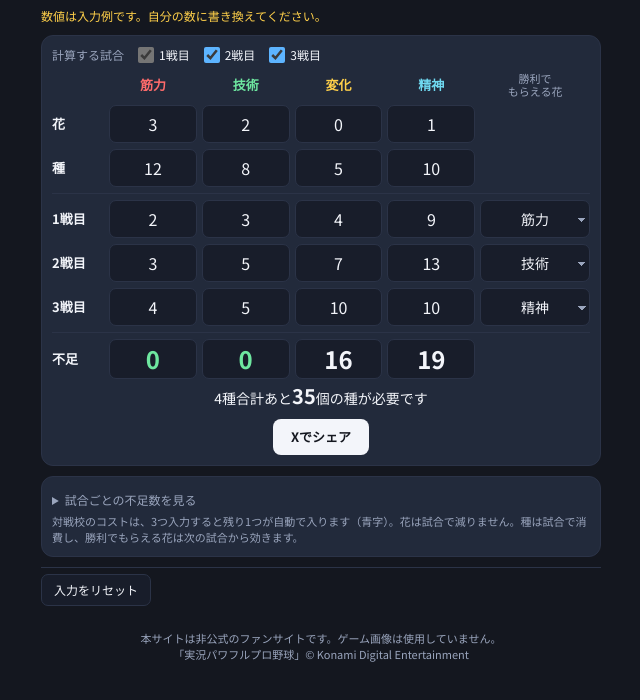
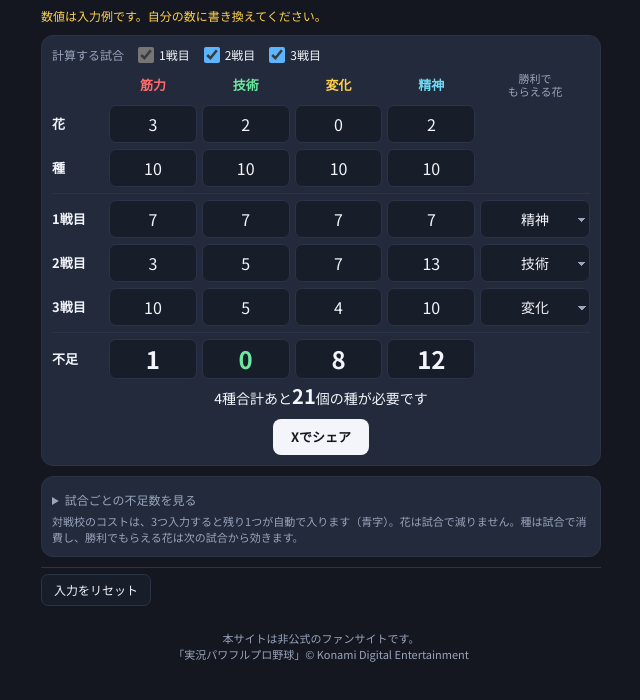
Before and after one commit to pawapuryotsu/roman_costchecker, a plain HTML site: page index.html in a window 1280 px wide. Shown: the part 42-742 px from the top of the page, without its empty margins (319-959 px from the left). Drawn offline with Linux system fonts and the light colour scheme.

Commit message:
Add files via upload

```diff
--- a/index.html
+++ b/index.html
@@ -7,8 +7,8 @@
 <meta property="og:type" content="website">
 <meta property="og:title" content="ロマン開花學園 コスト計算">
 <meta property="og:description" content="種と花の数、対戦校のコストから、あと何個の種が必要かを計算します。">
-<meta property="og:image" content="__SITE_URL__/og-image.png">
-<meta property="og:url" content="__SITE_URL__/">
+<meta property="og:image" content="https://pawapuryotsu.github.io/roman_costchecker/og-image.png">
+<meta property="og:url" content="https://pawapuryotsu.github.io/roman_costchecker/">
 <meta name="twitter:card" content="summary_large_image">
 <title>ロマン開花學園 コスト計算</title>
 <link rel="stylesheet" href="https://fonts.googleapis.com/css2?family=Noto+Sans+JP:wght@400;500;700&display=swap">
@@ -92,12 +92,12 @@ button{height:32px;padding:0 12px;border-radius:7px;border:1px solid var(--line)
 <p class="note">対戦校のコストは、3つ入力すると残り1つが自動で入ります（青字）。花は試合で減りません。種は試合で消費し、勝利でもらえる花は次の試合から効きます。</p>
 </div>
 <div class="rs"><button id="clr" type="button">入力をリセット</button><span class="note" id="rsn"></span></div>
-<p class="note" style="margin-top:14px;text-align:center">本サイトは非公式のファンサイトです。ゲーム画像は使用していません。<br>「実況パワフルプロ野球」© Konami Digital Entertainment</p>
+<p class="note" style="margin-top:14px;text-align:center">本サイトは非公式のファンサイトです。<br>「実況パワフルプロ野球」© Konami Digital Entertainment</p>
 </main>
 <script>
 var K=["筋力","技術","変化","精神"];
-var EX={seeds:[12,8,5,10],flowers:[3,2,0,1],
- b:[{on:true,cost:[2,3,4,9],gain:0},{on:true,cost:[3,5,7,13],gain:1},{on:true,cost:[4,5,10,10],gain:3}]};
+var EX={seeds:[10,10,10,10],flowers:[3,2,0,2],
+ b:[{on:true,cost:[7,7,7,7],gain:3},{on:true,cost:[3,5,7,13],gain:1},{on:true,cost:[10,5,4,10],gain:2}]};
 var S=JSON.parse(JSON.stringify(EX));
 try{var sv=localStorage.getItem("romanCost");if(sv){S=JSON.parse(sv);document.getElementById("exnote").hidden=true}}catch(e){}
 S.b.forEach(function(b){if(!(b.gain>=0&&b.gain<4))b.gain=0;if(!b.auto)b.auto=[false,false,false,false]});
```
